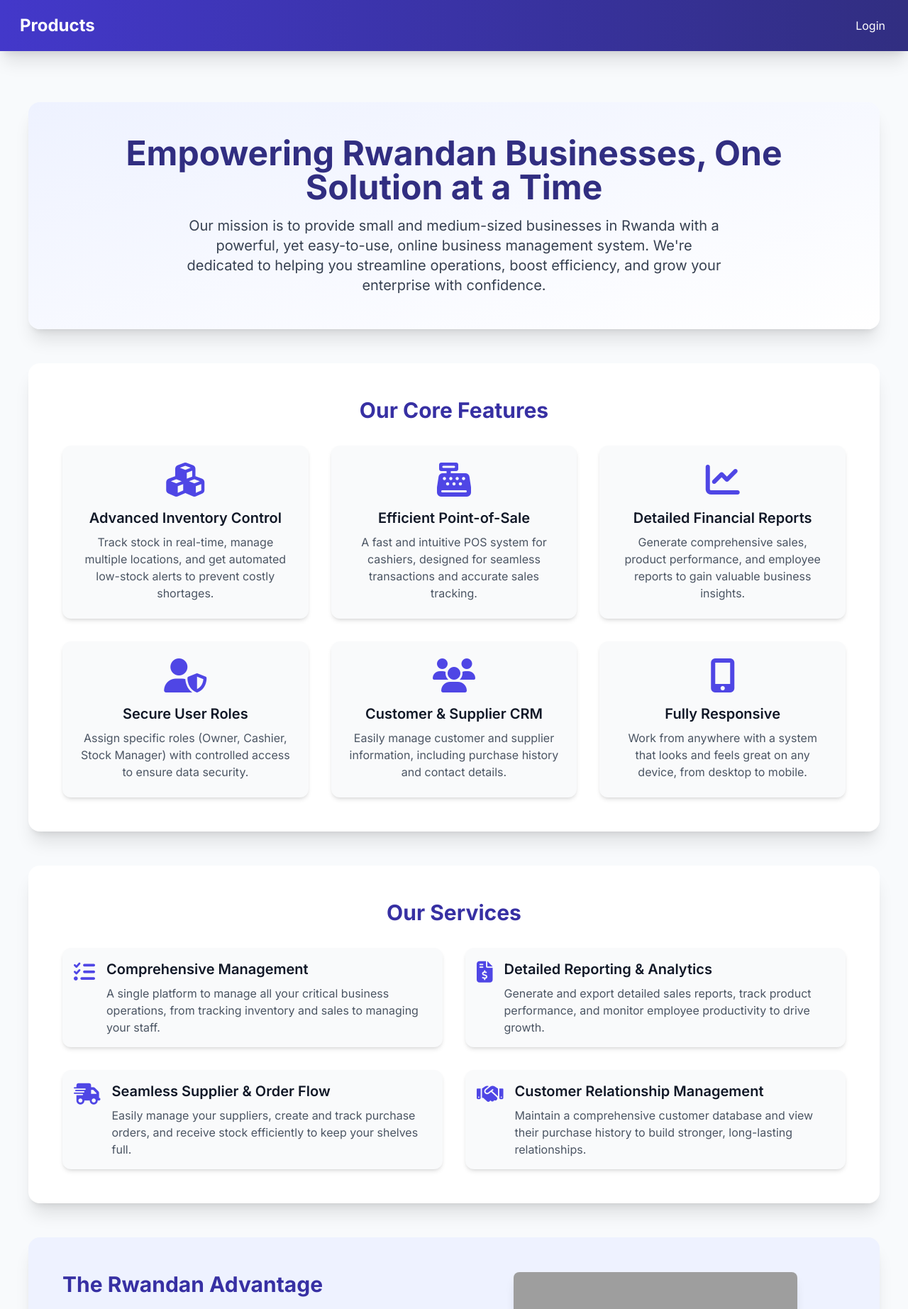
After one commit to Niyonzima123/my_business_app, a Django app: page /about/ in a window 1280 px wide. The commit adds this page. Shown: the top 1845 px of the page at 71% size. Run offline with Django 5.2, Linux system fonts and the light colour scheme; grey boxes labelled with a size stand in for pictures from a placeholder-image service; some libraries are stand-ins or nearby versions; grey boxes are pictures that could not be loaded.

Commit message:
Added new features

```diff
--- a/business_manager/urls.py
+++ b/business_manager/urls.py
@@ -15,27 +15,35 @@ Including another URLconf
     2. Add a URL to urlpatterns:  path('blog/', include('blog.urls'))
 """
 
- # business_manager/urls.py
+# business_manager/urls.py
 
 from django.contrib import admin
-from django.urls import path, include, re_path
+from django.urls import path, include
 from django.conf import settings
 from django.conf.urls.static import static
-from django.views.static import serve # ADD THIS IMPORT
+
+# Assuming your static pages' views are in the inventory app's views.py
+from inventory import views as inventory_views
 
 urlpatterns = [
+    # Django Admin Panel
     path('admin/', admin.site.urls),
+
+    # Authentication URLs from the accounts app
+    path('accounts/', include('accounts.urls')),
+
+    # All inventory-related URLs are handled by the inventory app
     path('', include('inventory.urls')),
-    path('accounts/', include('accounts.urls')),
+
+    # Static, general pages for the website
+    path('about/', inventory_views.about, name='about'),
+    path('services/', inventory_views.services, name='services'),
+    path('privacy-policy/', inventory_views.privacy_policy, name='privacy_policy'),
+    path('terms-of-service/', inventory_views.terms_of_service, name='terms_of_service'),
 ]
 
-# This is for serving media files on Render (production)
-# The DEBUG block below is for local development only.
-urlpatterns += [
-    re_path(r'^media/(?P<path>.*)$', serve, {'document_root': settings.MEDIA_ROOT}),
-]
-
-
-# This block serves media files ONLY when DEBUG is True (local development)
+# This block is essential for serving media and static files during local development.
+# It should not be used in a production environment.
 if settings.DEBUG:
     urlpatterns += static(settings.MEDIA_URL, document_root=settings.MEDIA_ROOT)
+    urlpatterns += static(settings.STATIC_URL, document_root=settings.STATIC_ROOT)
--- a/inventory/urls.py
+++ b/inventory/urls.py
@@ -2,43 +2,44 @@
 
 from django.urls import path
 from . import views
-
-# NEW: Import for Class-Based Views
 from .views import ProductListView
 
 app_name = 'inventory'
 
 urlpatterns = [
-    # NEW: The path now uses ProductListView.as_view() to correctly route to the class-based view.
+    # Main Product & POS paths
     path('', ProductListView.as_view(), name='product_list'),
+    path('products/add/', views.add_product, name='add_product'),
     path('products/<int:pk>/', views.product_detail, name='product_detail'),
+    path('products/<int:pk>/disable/', views.disable_product_view, name='disable_product'),
+    path('products/<int:pk>/enable/', views.enable_product_view, name='enable_product'),
+
     path('pos/', views.pos_view, name='pos_view'),
     path('pos/get_product_by_barcode/', views.get_product_by_barcode, name='get_product_by_barcode'),
-    # FIX: Changed 'name' from 'receipt' to 'receipt_view' to match the template.
     path('pos/receipt/<int:sale_id>/', views.receipt_view, name='receipt_view'),
+
+    # Stock & Supplier Management
     path('add-stock/', views.add_stock_view, name='add_stock'),
-    path('my-sales/', views.my_sales_view, name='my_sales'),
-    path('reports/sales/', views.sales_report_view, name='sales_report'),
-    path('reports/sales/export-csv/', views.export_sales_csv, name='export_sales_csv'),
-    path('reports/low-stock/', views.low_stock_alerts_view, name='low_stock_alerts'),
+    path('stock-adjustment/create/', views.create_stock_adjustment_view, name='create_stock_adjustment'),
     path('suppliers/', views.supplier_list_view, name='supplier_list'),
     path('purchase-orders/create/', views.create_purchase_order_view, name='create_purchase_order'),
     path('purchase-orders/', views.purchase_order_list_view, name='purchase_order_list'),
     path('purchase-orders/<int:pk>/', views.purchase_order_detail_view, name='purchase_order_detail'),
     path('purchase-orders/<int:pk>/receive/', views.receive_purchase_order, name='receive_purchase_order'),
-    path('stock-adjustment/create/', views.create_stock_adjustment_view, name='create_stock_adjustment'),
-    path('reports/performance/', views.product_performance_report_view, name='product_performance_report'),
+
+    # Sales & Customer Management
+    path('my-sales/', views.my_sales_view, name='my_sales'),
+    path('sales/', views.sales_list, name='sales_list'),
     path('customers/', views.customer_list_view, name='customer_list'),
     path('customers/add/', views.create_customer_view, name='create_customer'),
-    # NEW: Added URL pattern for customer detail view, which was missing.
     path('customers/<int:pk>/', views.customer_detail_view, name='customer_detail'),
-    path('reports/employee-sales/', views.employee_sales_report_view, name='employee_sales_report'),
     path('customers/<int:pk>/history/', views.customer_purchase_history_view, name='customer_purchase_history'),
 
-    # NEW: URL patterns for disabling and enabling products
-    path('products/<int:pk>/disable/', views.disable_product_view, name='disable_product'),
-    path('products/<int:pk>/enable/', views.enable_product_view, name='enable_product'),
-    path('sales/', views.sales_list, name='sales_list'),
-    path('products/add/', views.add_product, name='add_product'),
+    # Reports
+    path('reports/sales/', views.sales_report_view, name='sales_report'),
+    path('reports/sales/export-csv/', views.export_sales_csv, name='export_sales_csv'),
+    path('reports/low-stock/', views.low_stock_alerts_view, name='low_stock_alerts'),
+    path('reports/performance/', views.product_performance_report_view, name='product_performance_report'),
+    path('reports/employee-sales/', views.employee_sales_report_view, name='employee_sales_report'),
     path('reports/generate/', views.generate_report, name='generate_report'),
 ]
--- a/inventory/views.py
+++ b/inventory/views.py
@@ -799,3 +799,17 @@ def generate_report(request):
         'report': report_data
     }
     return render(request, 'inventory/report.html', context)
+
+from django.shortcuts import render
+
+def about(request):
+    return render(request, 'about.html')
+
+def services(request):
+    return render(request, 'services.html')
+
+def privacy_policy(request):
+    return render(request, 'privacy_policy.html')
+
+def terms_of_service(request):
+    return render(request, 'terms_of_service.html')
--- /dev/null
+++ b/templates/about.html
@@ -0,0 +1,170 @@
+{% extends 'base.html' %}
+{% load static %}
+
+{% block title %}About Us - Rwandan Business App{% endblock %}
+
+{% block content %}
+<div class="container mx-auto px-4 py-8">
+    <!-- Hero/Mission Section -->
+    <section class="bg-gradient-to-br from-indigo-50 to-white rounded-2xl shadow-xl p-8 md:p-12 mb-12 text-center">
+        <h1 class="text-4xl md:text-5xl font-extrabold text-indigo-900 mb-4 animate-fade-in">
+            Empowering Rwandan Businesses, One Solution at a Time
+        </h1>
+        <p class="text-lg md:text-xl text-gray-700 max-w-3xl mx-auto leading-relaxed animate-fade-in-delay">
+            Our mission is to provide small and medium-sized businesses in Rwanda with a powerful, yet easy-to-use, online business management system. We're dedicated to helping you streamline operations, boost efficiency, and grow your enterprise with confidence.
+        </p>
+    </section>
+
+    <!-- Key Features Section -->
+    <section class="bg-white rounded-2xl shadow-xl p-8 md:p-12 mb-12">
+        <h2 class="text-3xl font-bold text-indigo-800 mb-8 text-center">Our Core Features</h2>
+        <div class="grid grid-cols-1 sm:grid-cols-2 lg:grid-cols-3 gap-8">
+            <!-- Feature 1: Inventory Management -->
+            <div class="flex flex-col items-center p-6 bg-gray-50 rounded-xl transition-all duration-300 hover:scale-105 hover:bg-indigo-50 shadow-md">
+                <i class="fas fa-cubes text-5xl text-indigo-600 mb-4"></i>
+                <h3 class="text-xl font-semibold text-gray-900 mb-2">Advanced Inventory Control</h3>
+                <p class="text-gray-600 text-center">
+                    Track stock in real-time, manage multiple locations, and get automated low-stock alerts to prevent costly shortages.
+                </p>
+            </div>
+            <!-- Feature 2: Sales & POS -->
+            <div class="flex flex-col items-center p-6 bg-gray-50 rounded-xl transition-all duration-300 hover:scale-105 hover:bg-indigo-50 shadow-md">
+                <i class="fas fa-cash-register text-5xl text-indigo-600 mb-4"></i>
+                <h3 class="text-xl font-semibold text-gray-900 mb-2">Efficient Point-of-Sale</h3>
+                <p class="text-gray-600 text-center">
+                    A fast and intuitive POS system for cashiers, designed for seamless transactions and accurate sales tracking.
+                </p>
+            </div>
+            <!-- Feature 3: Financial Reporting -->
+            <div class="flex flex-col items-center p-6 bg-gray-50 rounded-xl transition-all duration-300 hover:scale-105 hover:bg-indigo-50 shadow-md">
+                <i class="fas fa-chart-line text-5xl text-indigo-600 mb-4"></i>
+                <h3 class="text-xl font-semibold text-gray-900 mb-2">Detailed Financial Reports</h3>
+                <p class="text-gray-600 text-center">
+                    Generate comprehensive sales, product performance, and employee reports to gain valuable business insights.
+                </p>
+            </div>
+            <!-- Feature 4: User Management -->
+            <div class="flex flex-col items-center p-6 bg-gray-50 rounded-xl transition-all duration-300 hover:scale-105 hover:bg-indigo-50 shadow-md">
+                <i class="fas fa-user-shield text-5xl text-indigo-600 mb-4"></i>
+                <h3 class="text-xl font-semibold text-gray-900 mb-2">Secure User Roles</h3>
+                <p class="text-gray-600 text-center">
+                    Assign specific roles (Owner, Cashier, Stock Manager) with controlled access to ensure data security.
+                </p>
+            </div>
+            <!-- Feature 5: Customer & Supplier Management -->
+            <div class="flex flex-col items-center p-6 bg-gray-50 rounded-xl transition-all duration-300 hover:scale-105 hover:bg-indigo-50 shadow-md">
+                <i class="fas fa-users text-5xl text-indigo-600 mb-4"></i>
+                <h3 class="text-xl font-semibold text-gray-900 mb-2">Customer & Supplier CRM</h3>
+                <p class="text-gray-600 text-center">
+                    Easily manage customer and supplier information, including purchase history and contact details.
+                </p>
+            </div>
+            <!-- Feature 6: Mobile Accessibility -->
+            <div class="flex flex-col items-center p-6 bg-gray-50 rounded-xl transition-all duration-300 hover:scale-105 hover:bg-indigo-50 shadow-md">
+                <i class="fas fa-mobile-alt text-5xl text-indigo-600 mb-4"></i>
+                <h3 class="text-xl font-semibold text-gray-900 mb-2">Fully Responsive</h3>
+                <p class="text-gray-600 text-center">
+                    Work from anywhere with a system that looks and feels great on any device, from desktop to mobile.
+                </p>
+            </div>
+        </div>
+    </section>
+
+    <!-- Our Services Section -->
+    <section class="bg-white rounded-2xl shadow-xl p-8 md:p-12 mb-12">
+        <h2 class="text-3xl font-bold text-indigo-800 mb-8 text-center">Our Services</h2>
+        <div class="grid grid-cols-1 md:grid-cols-2 gap-8 text-center md:text-left">
+            <!-- Service 1 -->
+            <div class="flex items-start space-x-4 p-4 bg-gray-50 rounded-xl shadow-md">
+                <i class="fas fa-tasks text-3xl text-indigo-600"></i>
+                <div>
+                    <h3 class="text-xl font-semibold text-gray-900 mb-2">Comprehensive Management</h3>
+                    <p class="text-gray-600">
+                        A single platform to manage all your critical business operations, from tracking inventory and sales to managing your staff.
+                    </p>
+                </div>
+            </div>
+            <!-- Service 2 -->
+            <div class="flex items-start space-x-4 p-4 bg-gray-50 rounded-xl shadow-md">
+                <i class="fas fa-file-invoice-dollar text-3xl text-indigo-600"></i>
+                <div>
+                    <h3 class="text-xl font-semibold text-gray-900 mb-2">Detailed Reporting & Analytics</h3>
+                    <p class="text-gray-600">
+                        Generate and export detailed sales reports, track product performance, and monitor employee productivity to drive growth.
+                    </p>
+                </div>
+            </div>
+            <!-- Service 3 -->
+            <div class="flex items-start space-x-4 p-4 bg-gray-50 rounded-xl shadow-md">
+                <i class="fas fa-shipping-fast text-3xl text-indigo-600"></i>
+                <div>
+                    <h3 class="text-xl font-semibold text-gray-900 mb-2">Seamless Supplier & Order Flow</h3>
+                    <p class="text-gray-600">
+                        Easily manage your suppliers, create and track purchase orders, and receive stock efficiently to keep your shelves full.
+                    </p>
+                </div>
+            </div>
+            <!-- Service 4 -->
+            <div class="flex items-start space-x-4 p-4 bg-gray-50 rounded-xl shadow-md">
+                <i class="fas fa-handshake text-3xl text-indigo-600"></i>
+                <div>
+                    <h3 class="text-xl font-semibold text-gray-900 mb-2">Customer Relationship Management</h3>
+                    <p class="text-gray-600">
+                        Maintain a comprehensive customer database and view their purchase history to build stronger, long-lasting relationships.
+                    </p>
+                </div>
+            </div>
+        </div>
+    </section>
+
+    <!-- The Rwandan Advantage Section -->
+    <section class="bg-indigo-50 rounded-2xl shadow-xl p-8 md:p-12 mb-12 flex flex-col lg:flex-row items-center gap-8">
+        <div class="lg:w-1/2">
+            <h2 class="text-3xl font-bold text-indigo-800 mb-4 text-center lg:text-left">The Rwandan Advantage</h2>
+            <p class="text-lg text-gray-700 leading-relaxed mb-4">
+                Our platform is more than just a tool; it's a partner for your business, built with the specific needs of the Rwandan market in mind. We have a deep understanding of local business practices and regulations.
+            </p>
+            <p class="text-lg text-gray-700 leading-relaxed">
+                By choosing our system, you get dedicated support from our local team, ensuring quick and effective assistance whenever you need it. We're committed to helping your business grow and succeed within the local economy.
+            </p>
+        </div>
+        <div class="lg:w-1/2 flex justify-center">
+            <img src="{% static 'images/rwanda_advantage.svg' %}" onerror="this.onerror=null; this.src='https://placehold.co/400x300/4F46E5/FFFFFF?text=Rwanda Advantage';" alt="A stylized representation of Rwanda's business landscape" class="rounded-lg shadow-lg max-w-full h-auto">
+        </div>
+    </section>
+
+    <!-- Team Section -->
+    <section class="bg-white rounded-2xl shadow-xl p-8 md:p-12 mb-12 text-center">
+        <h2 class="text-3xl font-bold text-indigo-800 mb-8">Meet the Founder</h2>
+        <div class="flex flex-col items-center">
+            <img src="https://placehold.co/128x128/6366F1/FFFFFF?text=NI" alt="Niyonizima Isaac" class="w-32 h-32 rounded-full mb-4 object-cover shadow-lg">
+            <h3 class="text-xl font-semibold text-gray-900">Niyonizima Isaac</h3>
+            <p class="text-indigo-600">Founder & Lead Developer</p>
+            <p class="text-gray-600 mt-2 max-w-xl">
+                Isaac is the visionary behind this project, with a passion for using technology to solve local business challenges. His expertise in software development and understanding of the Rwandan market led to the creation of this tailored management system.
+            </p>
+        </div>
+    </section>
+
+    <!-- Call to Action Section -->
+    <section class="text-center bg-indigo-800 text-white rounded-2xl p-8 md:p-12 shadow-xl">
+        <h2 class="text-3xl font-bold mb-4">Ready to Grow Your Business?</h2>
+        <p class="text-lg mb-6">
+            Join the community of successful Rwandan businesses that are already using our system to streamline their operations.
+        </p>
+        <a href="{% url 'accounts:login' %}" class="bg-white text-indigo-800 font-bold py-3 px-8 rounded-full text-lg shadow-lg hover:bg-gray-100 transition duration-300 transform hover:scale-105">
+            Get Started Now
+        </a>
+    </section>
+</div>
+
+<style>
+    /* Keyframe animations for a polished look */
+    @keyframes fadeIn {
+        from { opacity: 0; transform: translateY(20px); }
+        to { opacity: 1; transform: translateY(0); }
+    }
+    .animate-fade-in { animation: fadeIn 1s ease-out forwards; }
+    .animate-fade-in-delay { animation: fadeIn 1s ease-out 0.5s forwards; opacity: 0; }
+</style>
+{% endblock %}
--- a/templates/base.html
+++ b/templates/base.html
@@ -185,15 +185,15 @@
         <div>
             <h3 class="text-2xl font-bold mb-4 text-indigo-400">Quick Links</h3>
             <ul class="space-y-2 text-sm">
-                <li><a href="#" class="hover:text-indigo-400 transition-colors">About Us</a></li>
-                <li><a href="#" class="hover:text-indigo-400 transition-colors">Services</a></li>
-                <li><a href="#" class="hover:text-indigo-400 transition-colors">Privacy Policy</a></li>
-                <li><a href="#" class="hover:text-indigo-400 transition-colors">Terms of Service</a></li>
+                <li><a href="{% url 'about' %}" class="hover:text-indigo-400 transition-colors">About Us</a></li>
+                <li><a href="{% url 'services' %}" class="hover:text-indigo-400 transition-colors">Services</a></li>
+                <li><a href="{% url 'privacy_policy' %}" class="hover:text-indigo-400 transition-colors">Privacy Policy</a></li>
+                <li><a href="{% url 'terms_of_service' %}" class="hover:text-indigo-400 transition-colors">Terms of Service</a></li>
             </ul>
         </div>
     </div>
     <div class="container mx-auto text-center text-sm mt-8 pt-8 border-t border-gray-700">
-        &copy; 2024 Rwandan Business Management System. All Rights Reserved.
+        &copy; 2025 Rwandan Business Management System. All Rights Reserved.
     </div>
 </footer>
 
```
Also changed, not shown: templates/privacy_policy.html (added, +92 -0 lines), templates/services.html (added, +79 -0 lines), templates/terms_of_service.html (added, +72 -0 lines).
